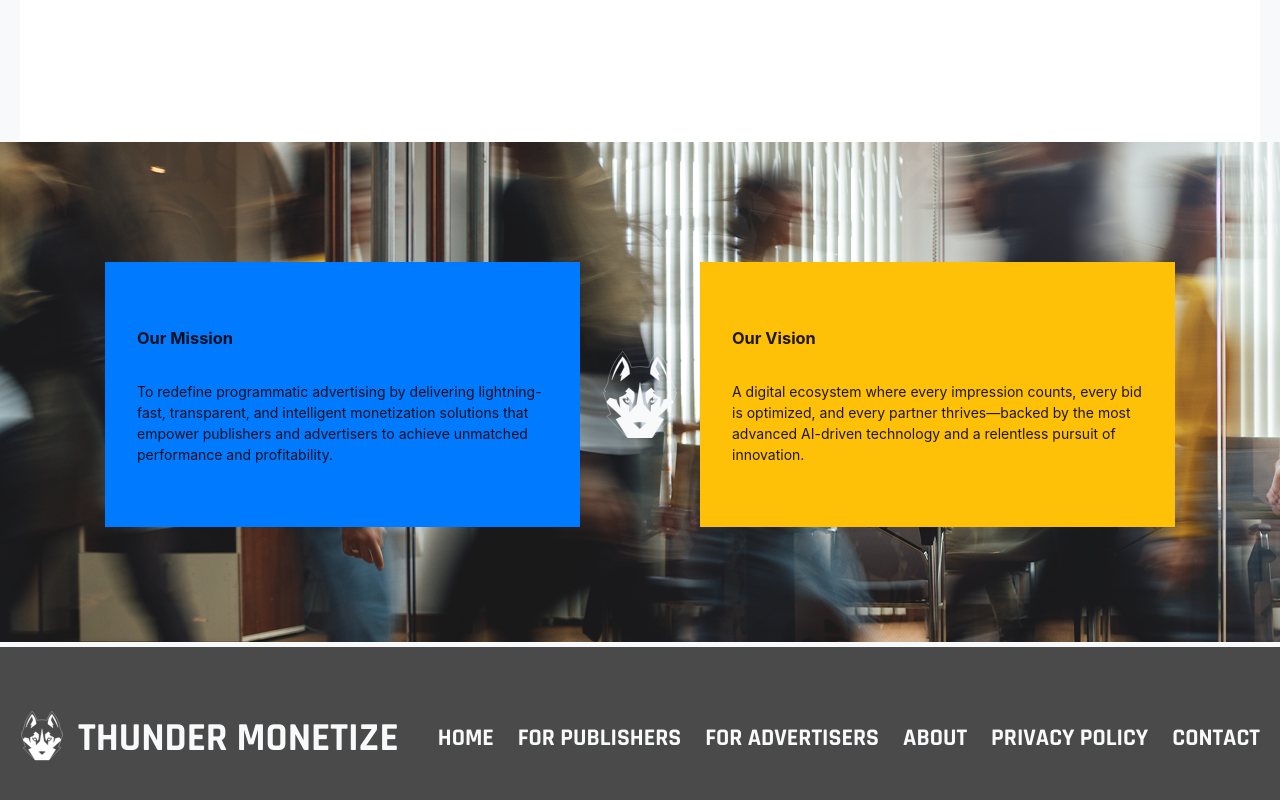
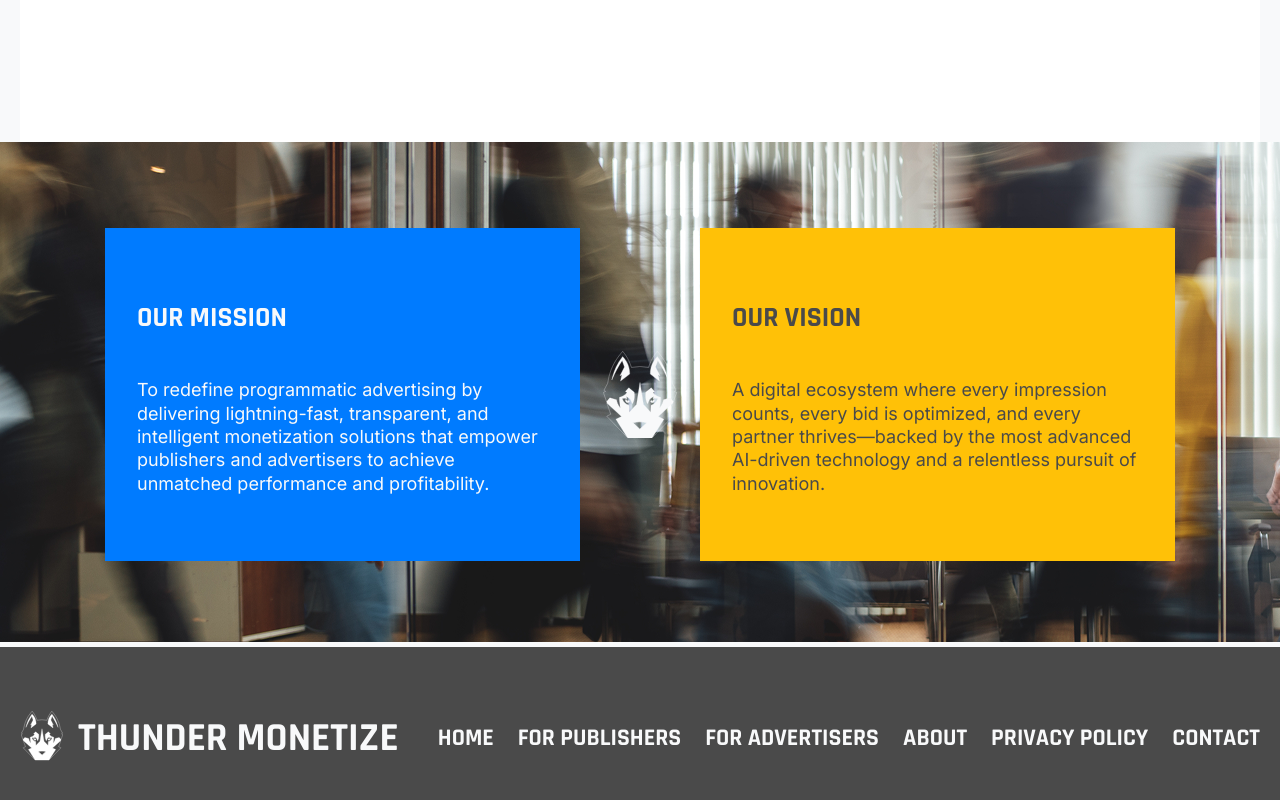
Before and after one commit to jwong65/vite-react-site, a React (Vite) app: page /about in a window 1280 px wide. Shown: the part 1815-2615 px from the top of the page. Built offline with nearby package versions, Linux system fonts and the light colour scheme.

Commit message:
Styled the text inside the text-box of the banner

```diff
--- a/src/pages/about.css
+++ b/src/pages/about.css
@@ -297,3 +297,33 @@
     box-sizing: border-box;
     z-index: 2;
   }
+
+.banner-heading{
+    font-family: 'Rajdhani', sans-serif;
+    font-weight: 700;
+    font-size: 28px;
+    line-height: 100%;
+    letter-spacing: 0%;
+    text-transform: uppercase;
+}
+.about-banner-text-box1 .banner-heading{
+    color:#F8F9FA;
+}
+
+.about-banner-text-box2 .banner-heading{
+    color: #4A4A4A;
+}
+
+.about-banner-text-box1 p, .about-banner-text-box2 p{
+    font-family: 'Inter', sans-serif;
+    font-weight: 400;
+    font-size: 18px;
+    line-height: 130%;
+    letter-spacing: 0%;
+}
+.about-banner-text-box1 p{
+    color:#F8F9FA
+}
+.about-banner-text-box2 p{
+    color: #4A4A4A
+}
```
